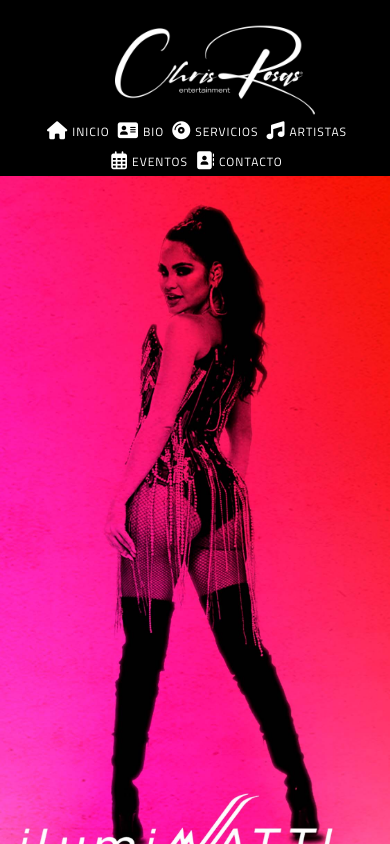
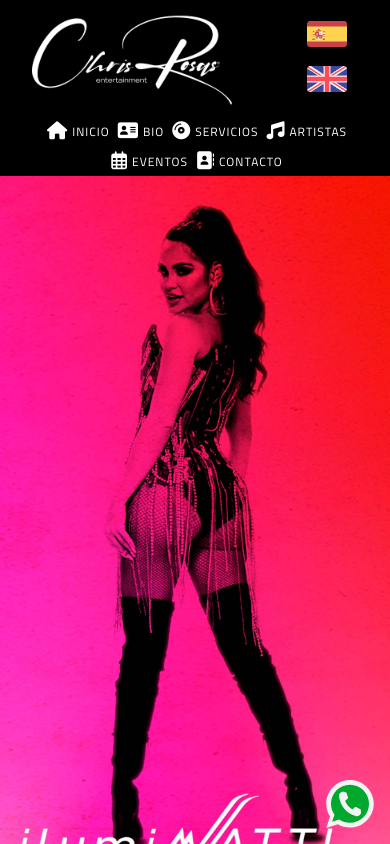
Before and after one commit to oscar-coderookie/chris-rosas-page, a React (Create React App) app: page /natti in a window 390 px wide. Shown: the top 844 px of the page. Built offline with nearby package versions, Linux system fonts and the light colour scheme.

Commit message:
ADD: fix responsive of artists page and styling

```diff
--- a/src/App.jsx
+++ b/src/App.jsx
@@ -9,7 +9,7 @@ import NattiNatasha from "./pages/NattiNatasha/NattiNatasha";
 import Bio from "./pages/Bio/Bio";
 import ServicesPage from "./pages/ServicesPage/ServicesPage";
 import EventsPage from "./pages/EventsPage/EventsPage";
-import { Header, TraductionFlags } from "./components";
+import { Header} from "./components";
 import CookieConsent from "react-cookie-consent";
 import whatsappLogo from "./assets/img/whatsapp-logo.svg";
 
@@ -18,7 +18,7 @@ function App() {
     <Router>
       <div className="app">
         <Header />
-        <TraductionFlags />
+
         <Switch>
           <Route exact path="/">
             <HomePage />
--- a/src/App.scss
+++ b/src/App.scss
@@ -7,7 +7,7 @@
 }
 .whatsapp{
   height:60px;
-  position:absolute;
+  position:fixed;
   bottom: 10px;
   right: 10px;
   transition: all .2s ease;
--- a/src/components/Header/Header.jsx
+++ b/src/components/Header/Header.jsx
@@ -3,6 +3,7 @@ import "./Header.scss";
 import { NavLink, withRouter } from "react-router-dom";
 import logo from "../../assets/img/logo-blanco.png";
 import { useTranslation } from "react-i18next";
+import { TraductionFlags } from "..";
 
 const Header = () => {
   const [t, i18n] = useTranslation("global")
@@ -44,11 +45,16 @@ const Header = () => {
           </NavLink>
         )}
       </nav>
+
+      <div className="header__block">
       {ubication === "/" ? null : (
         <div className="header__logo">
           <img src={logo} alt="logo-chris" />
         </div>
       )}
+      <TraductionFlags/>
+      </div>
+
     </div>
   );
 };
--- a/src/components/Header/Header.scss
+++ b/src/components/Header/Header.scss
@@ -1,7 +1,16 @@
 .header {
-  background: linear-gradient( 180deg, rgba(0, 0, 0, 0.986), rgba(0, 0, 0, 0.082));
+  background: linear-gradient(
+    180deg,
+    rgba(0, 0, 0, 0.986),
+    rgba(0, 0, 0, 0.082)
+  );
   position: relative;
 
+  &__block {
+    display: flex;
+    width: 100%;
+    justify-content: space-around;
+  }
   &__nav {
     height: 80px;
     display: flex;
@@ -52,11 +61,9 @@
       width: 200px;
       margin-top: 10px;
     }
-
   }
   @media (max-width: 575px) {
-
-    &__nav{
+    &__nav {
       height: 60px;
     }
     &__links {
--- a/src/components/TraductionFlags/TraductionFlags.scss
+++ b/src/components/TraductionFlags/TraductionFlags.scss
@@ -1,5 +1,6 @@
 .traduction-flags{
     display: flex;
+    justify-content: center;
     position: absolute;
     top: 10px;
     right: 10px;
@@ -14,13 +15,26 @@
 
     img{
         width: 40px;
-        margin: 4px 0px;
+        margin: 0px 6px;
     }
 
-    @media (max-width: 650px ){
-        bottom: 10px;
-        left: 6px;
+    @media (max-width: 768px ){
+        flex-direction: column;
+        position: inherit;
+        width: auto;
         top: inherit;
         margin: 0;
+
+        &__btn{
+            width: inherit;
+        }
+    }
+    @media (max-width: 425px ){
+        flex-direction: column;
+        position: inherit;
+        width: auto;
+
+
+
     }
 }
--- a/src/pages/Artists/ArtistsPage.scss
+++ b/src/pages/Artists/ArtistsPage.scss
@@ -31,7 +31,7 @@
     &__img-container{
         overflow: hidden;
         margin: 20px 10px;
-        width: 330px;
+        width: 300px;
         object-position: center;
         height: 300px;
         border: 4px double rgb(174, 216, 255);
@@ -76,4 +76,9 @@
     @media (max-width: 1024px) {
         height: auto;
     }
+    @media (max-width: 425px) {
+        &__container{
+            margin-bottom: 60px;
+        }
+    }
 }
```
